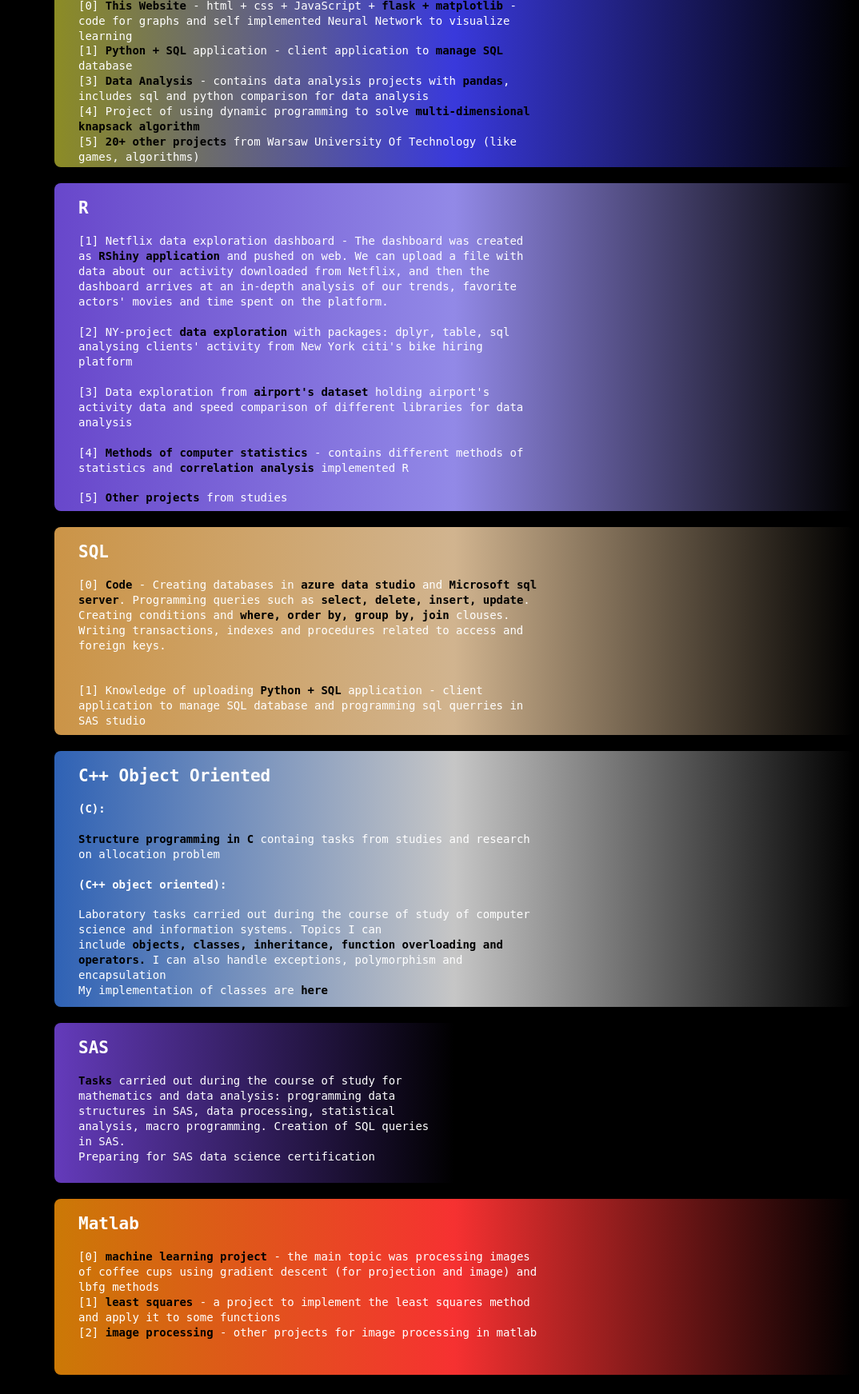
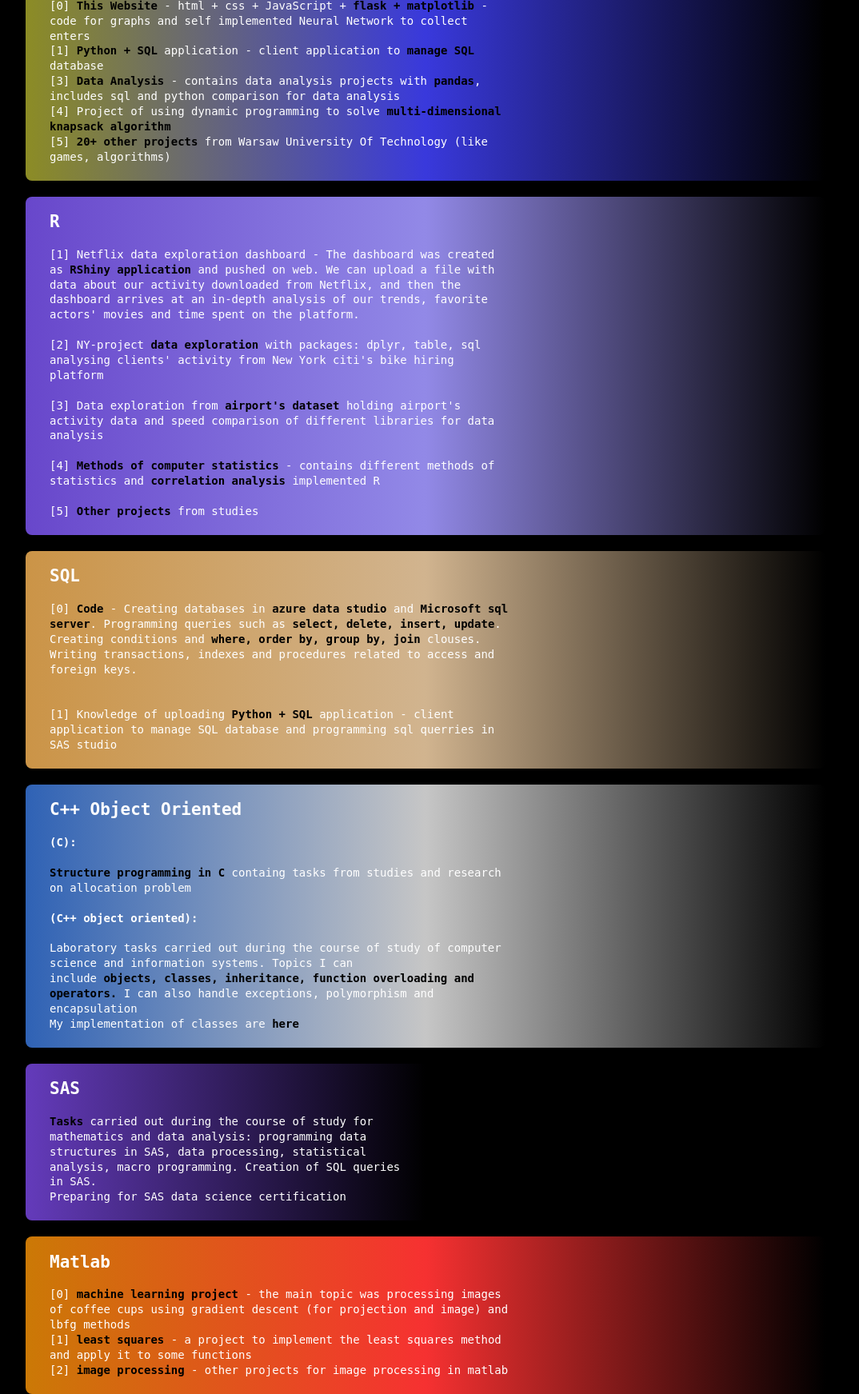
Before and after one commit to poglodjan/Python_experience, a Flask app: page /students_page in a window 1320 px wide. Shown: the part 872-2615 px from the top of the page at 80% size, without its empty margins (232-1306 px from the left). Before the commit the page ends 2591 px from the top, so only its background shows below. Run offline with Flask 3, Linux system fonts and the light colour scheme; some libraries are stand-ins or nearby versions.

Commit message:
Update students.html

```diff
--- a/my_website/Me/templates/students.html
+++ b/my_website/Me/templates/students.html
@@ -87,12 +87,10 @@
     background: linear-gradient(to right, #B21223, rgb(33, 97, 188),black);
     color: white;
     margin-top: 20px;
-    margin-left: 300px;
     line-height: 1.35;
     z-index: 2;
     position: relative;
     width: 1000px;
-    height: auto;
     font-family: monospace;
     border-radius: 8px;
     font-size:14px;
@@ -100,6 +98,7 @@
     padding-left: 30px;
     padding-right: 30%;
     box-sizing: border-box;
+    margin-left: 20%;
     padding-bottom: 20px;
     height: auto;
 }
@@ -109,12 +108,10 @@
         background: linear-gradient(to right, rgb(140, 140, 37), rgb(57, 57, 220),black);
         color: white;
         margin-top: 20px;
-        margin-left: 300px;
         line-height: 1.35;
         z-index: 2;
         position: relative;
         width: 1000px;
-        height: 520px;
         font-family: monospace;
         border-radius: 8px;
         font-size:14px;
@@ -122,18 +119,19 @@
         padding-left: 30px;
         padding-right: 30%;
         box-sizing: border-box;
+        margin-left: 20%;
+        padding-bottom: 20px;
+        height: auto;
     }
 
     .c2 {
         background: linear-gradient(to right, rgb(104, 71, 203), rgb(146, 137, 231),black);
         color: white;
         margin-top: 20px;
-        margin-left: 300px;
         line-height: 1.35;
         z-index: 2;
         position: relative;
         width: 1000px;
-        height: 410px;
         font-family: monospace;
         border-radius: 8px;
         font-size:14px;
@@ -141,18 +139,19 @@
         padding-left: 30px;
         padding-right: 30%;
         box-sizing: border-box;
+        margin-left: 20%;
+        padding-bottom: 20px;
+        height: auto;
     }
 
     .c3 {
         background: linear-gradient(to right, rgb(203, 148, 71), rgb(209, 180, 143),black);
         color: white;
         margin-top: 20px;
-        margin-left: 300px;
         line-height: 1.35;
         z-index: 2;
         position: relative;
         width: 1000px;
-        height: 260px;
         font-family: monospace;
         border-radius: 8px;
         font-size:14px;
@@ -160,18 +159,19 @@
         padding-left: 30px;
         padding-right: 30%;
         box-sizing: border-box;
+        margin-left: 20%;
+        padding-bottom: 20px;
+        height: auto;
     }
 
     .c4 {
         background: linear-gradient(to right, rgb(47, 98, 181), rgba(255, 255, 255, 0.778),black);
         color: white;
         margin-top: 20px;
-        margin-left: 300px;
         line-height: 1.35;
         z-index: 2;
         position: relative;
         width: 1000px;
-        height: 320px;
         font-family: monospace;
         border-radius: 8px;
         font-size:14px;
@@ -179,18 +179,19 @@
         padding-left: 30px;
         padding-right: 30%;
         box-sizing: border-box;
+        margin-left: 20%;
+        padding-bottom: 20px;
+        height: auto;
     }
 
     .c5 {
         background: linear-gradient(to right, rgb(100, 59, 187), rgb(0, 0, 0),black);
         color: white;
         margin-top: 20px;
-        margin-left: 300px;
         line-height: 1.35;
         z-index: 2;
         position: relative;
         width: 1000px;
-        height: 200px;
         font-family: monospace;
         border-radius: 8px;
         font-size:14px;
@@ -198,18 +199,19 @@
         padding-left: 30px;
         padding-right: 40%;
         box-sizing: border-box;
+        margin-left: 20%;
+        padding-bottom: 20px;
+        height: auto;
     }
 
     .c6 {
         background: linear-gradient(to right, rgb(203, 121, 6), rgb(246, 49, 49),black);
         color: white;
         margin-top: 20px;
-        margin-left: 300px;
         line-height: 1.35;
         z-index: 2;
         position: relative;
         width: 1000px;
-        height: 220px;
         font-family: monospace;
         border-radius: 8px;
         font-size:14px;
@@ -217,6 +219,9 @@
         padding-left: 30px;
         padding-right: 30%;
         box-sizing: border-box;
+        margin-left: 20%;
+        padding-bottom: 20px;
+        height: auto;
     }
 
 
@@ -307,7 +312,7 @@
       - a corporate project automating Excel to process employee allocations<br><br>
 
     <b> (Students and own work projects):</b><br><br>
-    [0] <a style="color:black; text-decoration: none;" href="https://github.com/poglodjan/Python_experience/tree/main/my_website" target="_blank"><b>This Website</b></a> - html + css + JavaScript + <b><a style="color:black;">flask + matplotlib</a></b> - code for graphs and self implemented Neural Network to visualize learning<br>
+    [0] <a style="color:black; text-decoration: none;" href="https://github.com/poglodjan/Python_experience/tree/main/my_website" target="_blank"><b>This Website</b></a> - html + css + JavaScript + <b><a style="color:black;">flask + matplotlib</a></b> - code for graphs and self implemented Neural Network to collect enters<br>
     [1] <a style="color:black; text-decoration: none;" href="https://github.com/poglodjan/Python_experience/tree/main/py_sql_client_app" target="_blank"><b>Python + SQL</b></a> application - client application to <b><a style="color:black;">manage SQL</a></b> database<br>
     [3] <a style="color:black; text-decoration: none;" href="https://github.com/poglodjan/Python_experience/tree/main/projects/data_analyst_pandas" target="_blank"><b>Data Analysis</b></a> - contains data analysis projects with <b><a style="color:black;">pandas</a></b>, includes sql and python comparison for data analysis<br>
     [4] Project of using dynamic programming to solve <a style="color:black; text-decoration: none;" href="https://github.com/poglodjan/Python_experience/tree/main/multi-dimensional%20knapsack%20algorithm" target="_blank"><b>multi-dimensional knapsack algorithm</b></a><br>
```
